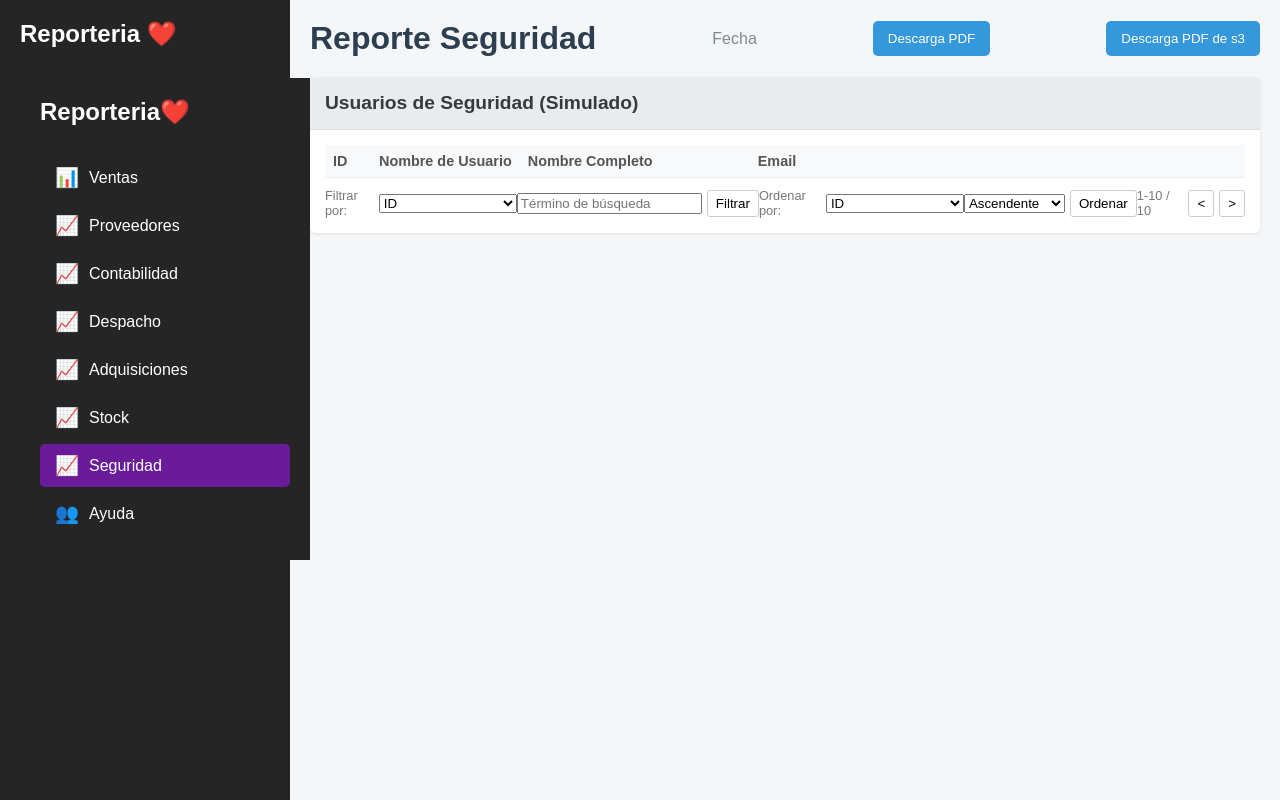
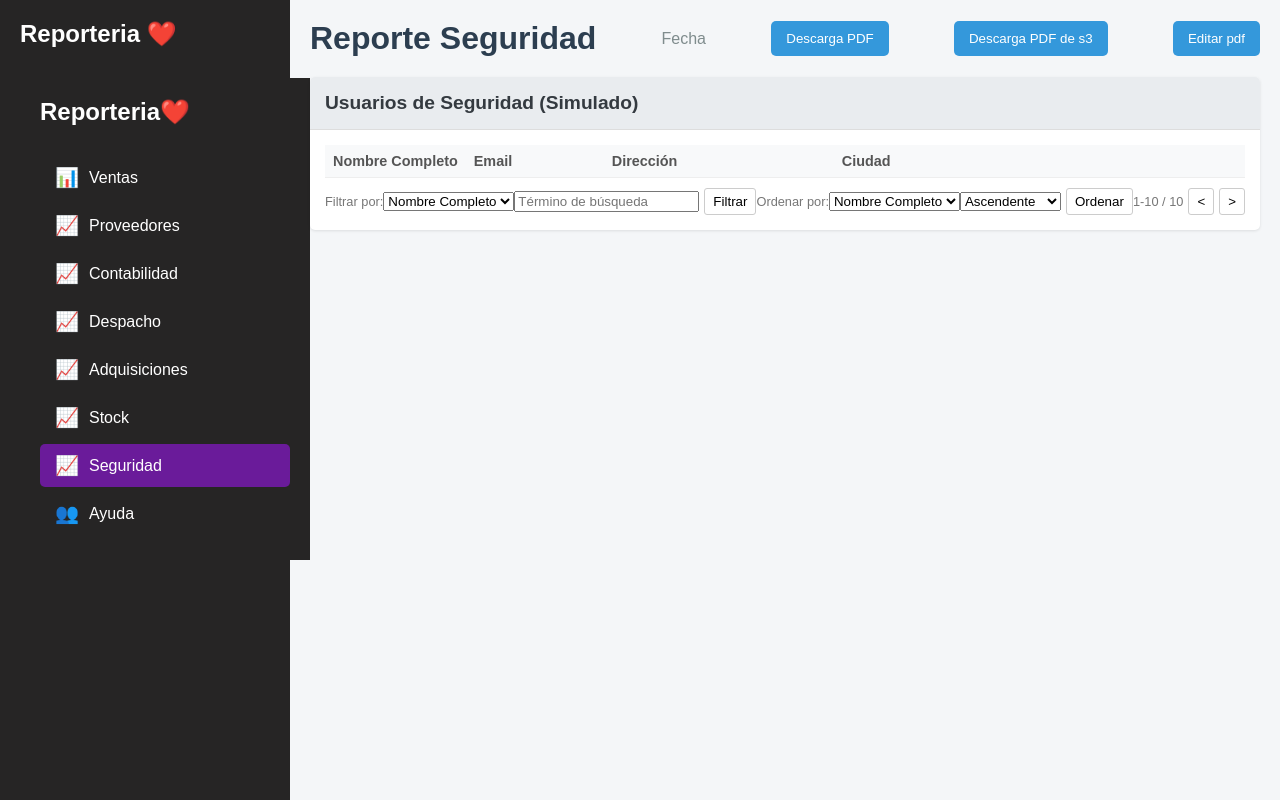
Before and after one commit to KatalinaPerez/Modulo-reporteria-ASY5131-005D, a Django app: page /seguridad/ in a window 1280 px wide. Run offline with Django 5.2, Linux system fonts and the light colour scheme; lists and menus that the app fills with data are empty; parts of the project's set-up code (start-up, migrations or seed data) failed here and were passed over.

Commit message:
Apis creadas

```diff
--- a/api_test/api_test/settings.py
+++ b/api_test/api_test/settings.py
@@ -39,6 +39,7 @@ INSTALLED_APPS = [
     'django.contrib.messages',
     'django.contrib.staticfiles',
     'main_api',
+    'rest_framework',
 ]
 
 MIDDLEWARE = [
--- a/api_test/main_api/templates/Seguridad.html
+++ b/api_test/main_api/templates/Seguridad.html
@@ -18,6 +18,7 @@
             <div class="date-range">Fecha</div>
             <button class="connect-data-button" onclick="window.location.href='/desc_pdf_usu'" >Descarga PDF</button>
             <button class="connect-data-button" onclick="window.location.href='/descargar/usuarios/'" >Descarga PDF de s3</button>
+            <button class="connect-data-button" onclick="window.location.href='/editar_pdf'">Editar pdf</button>
         </header>
         <section class="dashboard">
             <div class="card security">
@@ -29,10 +30,10 @@
                     <table>
                         <thead>
                             <tr>
-                                <th>ID</th>
-                                <th>Nombre de Usuario</th>
                                 <th>Nombre Completo</th>
                                 <th>Email</th>
+                                <th>Dirección</th>
+                                <th>Ciudad</th>
                             </tr>
                         </thead>
                         <tbody id="security-users">
@@ -41,20 +42,20 @@
                     <div class="pagination">
                         <span>Filtrar por:</span>
                         <select id="filter-column">
-                            <option value="id">ID</option>
-                            <option value="username">Nombre de Usuario</option>
                             <option value="name">Nombre Completo</option>
                             <option value="email">Email</option>
+                            <option value="address">Dirección</option>
+                            <option value="city">Ciudad</option>
                         </select>
                         <input type="text" id="filter-value" placeholder="Término de búsqueda">
                         <button id="apply-filter">Filtrar</button>
 
                         <span>Ordenar por:</span>
                         <select id="sort-column">
-                            <option value="id">ID</option>
-                            <option value="username">Nombre de Usuario</option>
                             <option value="name">Nombre Completo</option>
                             <option value="email">Email</option>
+                            <option value="address">Dirección</option>
+                            <option value="city">Ciudad</option>
                         </select>
                         <select id="sort-order">
                             <option value="asc">Ascendente</option>
--- a/api_test/main_api/templates/Stock.html
+++ b/api_test/main_api/templates/Stock.html
@@ -16,8 +16,9 @@
     <header class="header">
       <h1>Reporte de Stock</h1>
       <div class="date-range">Fecha</div>
-      <button onclick="window.location.href='/desc_pdf_products'" >Descarga PDF</button>
-      <button onclick="window.location.href='/descargar/productos/'" >Descarga PDF de s3</button>
+      <button class="connect-data-button" onclick="window.location.href='/desc_pdf_products'" >Descarga PDF</button>
+      <button class="connect-data-button" onclick="window.location.href='/descargar/productos/'" >Descarga PDF de s3</button>
+
     </header>
 
     <section class="dashboard">
--- a/api_test/main_api/urls.py
+++ b/api_test/main_api/urls.py
@@ -15,6 +15,7 @@ urlpatterns = [
     path("desc_pdf_products/", views.desc_pdf_products, name="desc_pdf_products"),
     #path("desc_s3_products/", views.desc_s3_products, name="desc_s3_products"),
     path('editar_pdf/', views.editar_pdf, name='editar_pdf'),
+    path('api/pdf/<str:tipo>/',views.api_descargar_pdf_s3, name='api_descargar_pdf_s3'),
 ]
 if settings.DEBUG:
     urlpatterns +=static(settings.STATIC_URL, document_root=settings.STATIC_ROOT)
--- a/api_test/main_api/views.py
+++ b/api_test/main_api/views.py
@@ -8,10 +8,12 @@ import platform
 from django.http import HttpResponse
 from .templates.utils.api_clients import obtener_usuarios, obtener_productos
 from .templates.utils.keys import BUCKET_NAME
-from .templates.utils.s3_utils import upload_s3, download_s3, list_files_s3
+from .templates.utils.s3_utils import upload_s3, download_s3, list_files_s3, get_s3
 from .templates.utils.pdf_usuarios import generar_reporte_usu, generar_reporte_personalizado
 from .templates.utils.pdf_products import generar_reporte_products
-
+from rest_framework.decorators import api_view
+from rest_framework.response import Response
+from django.contrib.auth.decorators import login_required, permission_required #Importa los permisos
 
 #BUCKET_NAME = 'reportesgen'
 
@@ -48,34 +50,6 @@ def desc_pdf_usu(request):
     response['Content-Disposition'] = 'attachment; filename="reporte_usuarios.pdf"'
     return response
 
-'''def desc_s3_usu(request):
-    usuarios = obtener_usuarios()
-    if not usuarios:
-        return HttpResponse("Error al obtener usuarios", status=500)
-
-    fecha_actual = datetime.now().strftime("%Y-%m-%d")
-    S3_KEY_PREFIX = f"reportes/{fecha_actual}/"
-    nombre_archivo = f"reporte_ventas_{fecha_actual}.pdf"
-    s3_key = f"{S3_KEY_PREFIX}{nombre_archivo}"
-
-    try:
-        pdf_bytes = generar_reporte_usu(usuarios)
-    except Exception as e:
-        return HttpResponse(f"Error generando el PDF: {e}", status=500)
-
-    upload_success = upload_s3(pdf_bytes, BUCKET_NAME, s3_key)
-    if not upload_success:
-        return HttpResponse("Error al subir el PDF a S3", status=500)
-
-    download_path = os.path.join(os.path.expanduser("~"), "Downloads", nombre_archivo)
-    download_success = download_s3(BUCKET_NAME, s3_key, download_path)
-
-    if not download_success:
-        return HttpResponse("Error al descargar el PDF desde S3", status=500)
-
-    return HttpResponse(f"✅ PDF subido a S3 y descargado localmente como: {download_path}", status=200)
-'''
-
 def desc_pdf_products(request):
     productos = obtener_productos()
     if not productos:
@@ -90,33 +64,6 @@ def desc_pdf_products(request):
     response['Content-Disposition'] = 'attachment; filename="reporte_productos.pdf"'
     return response
 
-'''def desc_s3_products(request):
-    productos = obtener_productos()
-    if not productos:
-        return HttpResponse("Error al obtener productos", status=500)
-
-    fecha_actual = datetime.now().strftime("%Y-%m-%d")
-    S3_KEY_PREFIX = f"reportes_productos/{fecha_actual}/"
-    nombre_archivo = f"reporte_productos_{fecha_actual}.pdf"
-    s3_key = f"{S3_KEY_PREFIX}{nombre_archivo}"
-
-    try:
-        pdf_bytes = generar_reporte_products(productos)
-    except Exception as e:
-        return HttpResponse(f"Error generando el PDF de productos: {e}", status=500)
-
-    upload_success = upload_s3(pdf_bytes, BUCKET_NAME, s3_key)
-    if not upload_success:
-        return HttpResponse("Error al subir el PDF a S3", status=500)
-
-    download_path = os.path.join(os.path.expanduser("~"), "Downloads", nombre_archivo)
-    download_success = download_s3(BUCKET_NAME, s3_key, download_path)
-
-    if not download_success:
-        return HttpResponse("Error al descargar el PDF desde S3", status=500)
-
-    return HttpResponse(f"✅ PDF de productos subido a S3 y descargado en: {download_path}", status=200)
-'''
 def editar_pdf(request):
     # Obtener datos de usuarios desde API externa
     usuarios = requests.get('https://jsonplaceholder.typicode.com/users').json()
@@ -219,3 +166,54 @@ def desc_s3(request, tipo):
         return HttpResponse("Error al descargar el PDF desde S3", status=500)
 
     return HttpResponse(f"✅ PDF de {tipo} subido a S3 y descargado en: {download_path}", status=200)
+
+def api_descargar_pdf_s3(request, tipo):
+    print("TIPO RECIBIDO:", tipo)
+    if tipo == "usuarios":
+        datos = obtener_usuarios()
+        generar_pdf = generar_reporte_usu
+        carpeta_s3 = "reportes"
+        nombre_base = "reporte_usuarios"
+    elif tipo == "productos":
+        datos = obtener_productos()
+        generar_pdf = generar_reporte_products
+        carpeta_s3 = "reportes_productos"
+        nombre_base = "reporte_productos"
+    else:
+        return HttpResponse("❌ Tipo de reporte no válido", status=400)
+
+    if not datos:
+        return HttpResponse(f"Error al obtener datos de {tipo}", status=500)
+
+    try:
+        pdf_bytes = generar_pdf(datos)
+    except Exception as e:
+        return HttpResponse(f"Error generando el PDF de {tipo}: {e}", status=500)
+
+    fecha_actual = datetime.now().strftime("%Y-%m-%d")
+    nombre_archivo = f"{nombre_base}_{fecha_actual}.pdf"
+    s3_key = f"{carpeta_s3}/{fecha_actual}/{nombre_archivo}"
+
+    upload_success = upload_s3(pdf_bytes, BUCKET_NAME, s3_key)
+    if not upload_success:
+        return HttpResponse("Error al subir el PDF a S3", status=500)
+
+    # Descargar desde S3 en memoria
+    try:
+        s3 = get_s3()
+        response = s3.get_object(Bucket=BUCKET_NAME, Key=s3_key)
+        file_stream = response['Body'].read()
+
+        # Devolver como archivo descargable
+        response = HttpResponse(file_stream, content_type='application/pdf')
+        response['Content-Disposition'] = f'attachment; filename="{nombre_archivo}"'
+        return response
+    except Exception as e:
+        return HttpResponse(f"Error al descargar el PDF desde S3: {e}", status=500)
+
+#:::::::::: Permisos que otorgamos con nuestra api :::::::::
+
+@login_required
+@permission_required('stock.view_stock', raise_exception=True)
+def stock_view(request):
+    return render(request, 'stock/stock.html')
```
Also changed, not shown: api_test/main_api/templates/MainPage.html (+3 -4 lines), api_test/main_api/templates/utils/Fakeapi.js (+4 -5 lines).
